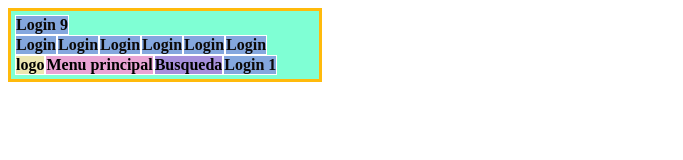
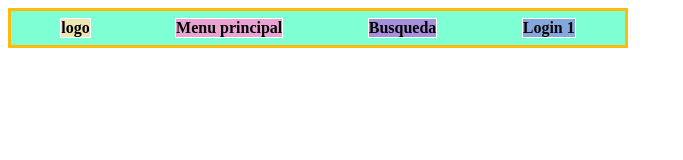
Before and after one commit to jhonmanuelg/GUIA-COMPLETA-DE-FLEXBOX, a plain HTML site: page index.html in a window 1280 px wide. Shown: the whole page, without its empty margins (0-683 px from the left). Drawn offline with Linux system fonts and the light colour scheme.

Commit message:
Estilos justify

```diff
--- a/estilo.css
+++ b/estilo.css
@@ -1,18 +1,28 @@
 .conteiner{
-    padding: 4px;
+    padding: 7px;
     background-color: aquamarine;
     border: 3px solid rgb(255, 186, 12);
-    width: 300px;
+    width: 600px;
     height: auto;
+    display: flex;
     /*  Estilos flexbox direction  */
-    display: flex;
     /* flex-direction: row; este es el valor por defecto*/
     /* flex-direction: row-reverse; este alinea a la esquierda en reversa*/
     /* flex-direction: column; para direcionar de arriba hacia bajo*/
     /* flex-direction: column-reverse; */
-    /*    flex wrap  */
+
+    /*  el uso de  flex wrap  */
     /* flex-wrap: wrap; para quedra de linea*/
-    flex-wrap: wrap-reverse;
+    /* flex-wrap: wrap-reverse; esto es para cambiar el orden para vercion inversa */
+
+    /*   Metodo justify  */
+    /* justify-content: center; */
+    /* justify-content: flex-start; lo alinea a la esquierda*/
+    /* justify-content: flex-end; lo alinea a la derecha*/
+    /* justify-content: space-between; el alinea espacio entre los ellos*/
+    justify-content: space-around;
+
+
 
 
 }
--- a/index.html
+++ b/index.html
@@ -14,13 +14,7 @@
         <div class="item2">Menu principal</div>
         <div class="item3">Busqueda</div>
         <div class="item4">Login 1</div>
-        <div class="item4">Login</div>
-        <div class="item4">Login</div>
-        <div class="item4">Login</div>
-        <div class="item4">Login</div>
-        <div class="item4">Login</div>
-        <div class="item4">Login</div>
-        <div class="item4">Login 9</div>
+
     </div>
 
 </body>
```
